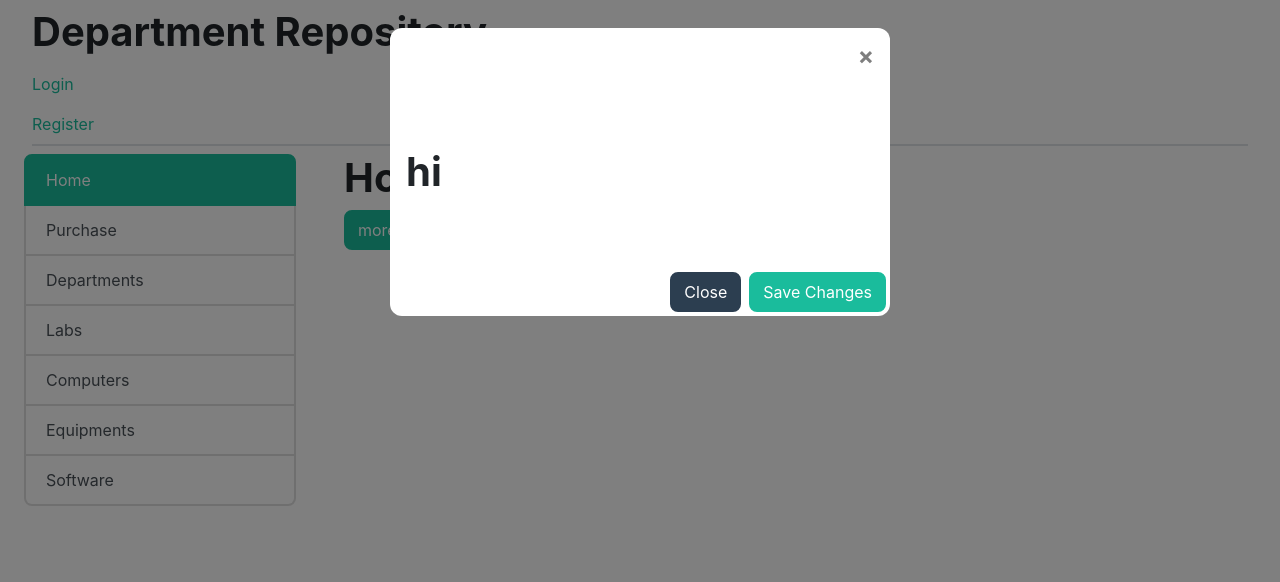
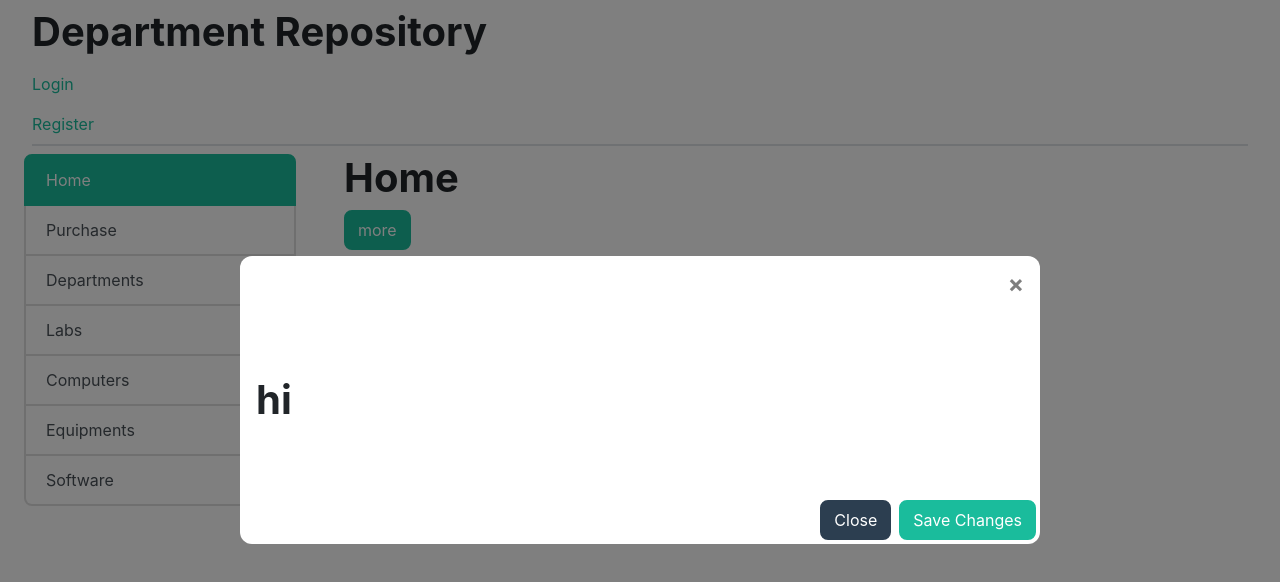
Before and after one commit to rinkeshsante/CollegeRepoFrontend, a React (Create React App) app: page /home in a window 1280 px wide. Both pictures are taken after a click on the button "more". Shown: the top 582 px of the page. Built offline with nearby package versions, Linux system fonts and the light colour scheme.

Commit message:
increased size of modal

```diff
--- a/src/components/common/myModal.jsx
+++ b/src/components/common/myModal.jsx
@@ -19,7 +19,14 @@
           {buttonName}
         </Button>
 
-        <Modal show={show} onHide={handleClose} animation={false}>
+        <Modal
+          size="lg"
+          show={show}
+          onHide={handleClose}
+          animation={false}
+          aria-labelledby="contained-modal-title-vcenter"
+          centered
+        >
           <Modal.Header closeButton>
             <Modal.Title>{header}</Modal.Title>
           </Modal.Header>
```
